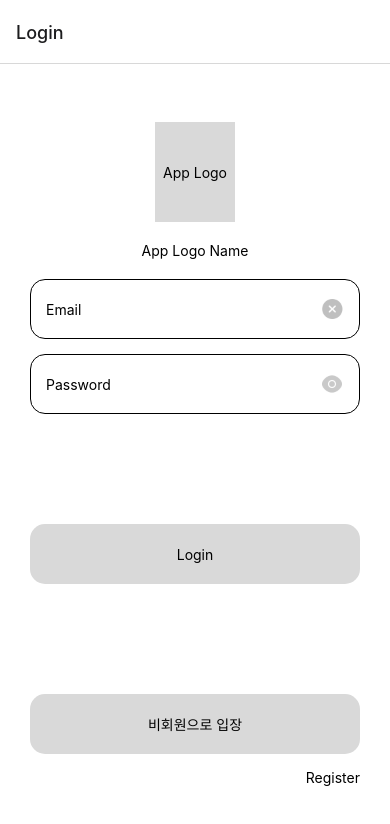
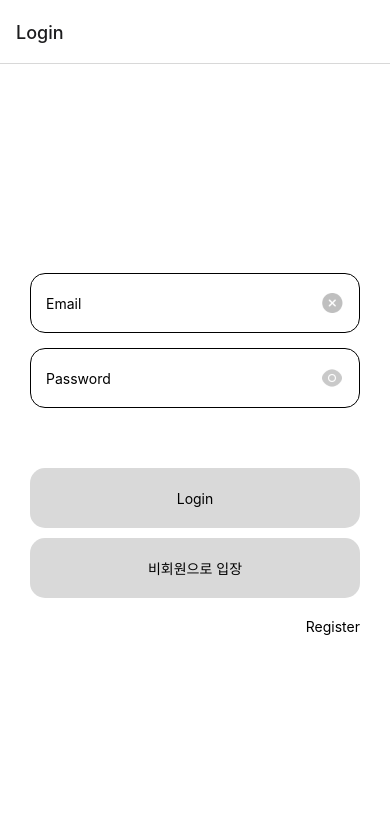
Before and after one commit to Jvelopproject/TransferCommunityApp, a React Native app: screen /Login in a window 390 px wide. Shown: the top 824 px of the page. Built offline with nearby package versions, Linux system fonts and the light colour scheme.

Commit message:
레이아웃 수정

```diff
--- a/src/navigations/Tabs.tsx
+++ b/src/navigations/Tabs.tsx
@@ -17,7 +17,7 @@ export const Tabs = () => {
         options={{
           headerShown: false,
           tabBarLabel: "스케줄링",
-          tabBarIcon: ({ focused, color }) => {
+          tabBarIcon: ({ color }) => {
             return (
               <Image
                 source={require("../public/images/Tabs/calendar.png")}
@@ -29,6 +29,7 @@ export const Tabs = () => {
               />
             );
           },
+          tabBarActiveTintColor: "black",
         }}
       />
       <Tab.Screen
@@ -37,7 +38,7 @@ export const Tabs = () => {
         options={{
           headerShown: false,
           tabBarLabel: "게시판",
-          tabBarIcon: ({ focused, color }) => {
+          tabBarIcon: ({ color }) => {
             return (
               <Image
                 source={require("../public/images/Tabs/house.png")}
@@ -49,6 +50,7 @@ export const Tabs = () => {
               />
             );
           },
+          tabBarActiveTintColor: "black",
         }}
       />
       <Tab.Screen
@@ -57,7 +59,7 @@ export const Tabs = () => {
         options={{
           headerShown: false,
           tabBarLabel: "채팅",
-          tabBarIcon: ({ focused, color }) => {
+          tabBarIcon: ({ color }) => {
             return (
               <Image
                 source={require("../public/images/Tabs/messenger.png")}
@@ -69,6 +71,7 @@ export const Tabs = () => {
               />
             );
           },
+          tabBarActiveTintColor: "black",
         }}
       />
       <Tab.Screen
@@ -77,7 +80,7 @@ export const Tabs = () => {
         options={{
           headerShown: false,
           tabBarLabel: "리스트",
-          tabBarIcon: ({ focused, color }) => {
+          tabBarIcon: ({ color }) => {
             return (
               <Image
                 source={require("../public/images/Tabs/list.png")}
@@ -89,6 +92,7 @@ export const Tabs = () => {
               />
             );
           },
+          tabBarActiveTintColor: "black",
         }}
       />
     </Tab.Navigator>
--- a/src/screens/ChatListScreen.tsx
+++ b/src/screens/ChatListScreen.tsx
@@ -3,7 +3,14 @@ import { Text, View } from "react-native";
 
 const ChatListScreen = () => {
   return (
-    <View style={{ flex: 1, justifyContent: "center", alignItems: "center" }}>
+    <View
+      style={{
+        flex: 1,
+        justifyContent: "center",
+        alignItems: "center",
+        backgroundColor: "white",
+      }}
+    >
       <Text>ChatListScreen</Text>
     </View>
   );
--- a/src/screens/CommentScreen.tsx
+++ b/src/screens/CommentScreen.tsx
@@ -9,7 +9,14 @@ const CommentScreen = () => {
 
   //Views
   return (
-    <View style={{ flex: 1, justifyContent: "center", alignItems: "center" }}>
+    <View
+      style={{
+        flex: 1,
+        justifyContent: "center",
+        alignItems: "center",
+        backgroundColor: "white",
+      }}
+    >
       <Text>CommentScreen</Text>
     </View>
   );
--- a/src/screens/LoginScreen.tsx
+++ b/src/screens/LoginScreen.tsx
@@ -1,7 +1,7 @@
 import { useNavigation } from "@react-navigation/native";
 import { NativeStackNavigationProp } from "@react-navigation/native-stack/lib/typescript/src/types";
 import axios from "axios";
-import React, { useRef, useState } from "react";
+import { useRef, useState } from "react";
 import {
   Image,
   StyleSheet,
@@ -13,7 +13,8 @@ import {
 
 const LoginScreen = () => {
   // Logics
-  const navigation = useNavigation<NativeStackNavigationProp<ROOT_NAVIGATION>>();
+  const navigation =
+    useNavigation<NativeStackNavigationProp<ROOT_NAVIGATION>>();
 
   const [email, setEmail] = useState("");
   const [pwd, setPwd] = useState("");
@@ -37,14 +38,37 @@ const LoginScreen = () => {
 
   // Views
   return (
-    <View style={styles.container}>
-      <View style={styles.appLogo}>
-        <Text>App Logo</Text>
-      </View>
-      <View style={styles.appLogoTitle}>
-        <Text>App Logo Name</Text>
-      </View>
-      <View style={styles.emailTextInputWrapper}>
+    // 전체 레이아웃
+    <View
+      style={{
+        flex: 1,
+        justifyContent: "center",
+        alignItems: "center",
+        backgroundColor: "white",
+        paddingHorizontal: 30,
+      }}
+    >
+      {/* 텍스트 인풋 레이아웃 */}
+      <View
+        style={{
+          justifyContent: "center",
+          alignItems: "center",
+          width: "100%",
+          marginBottom: 30
+        }}
+      >
+        <View
+          style={{
+            flexDirection: "row",
+            justifyContent: "space-between",
+            alignItems: "center",
+            width: "100%",
+            height: 60,
+            borderWidth: 1,
+            borderRadius: 15,
+            padding: 15,
+          }}
+        >
           <TextInput
             placeholder="Email"
             onChangeText={(text) => setEmail(text)}
@@ -52,6 +76,7 @@ const LoginScreen = () => {
             onSubmitEditing={handleEmailSubmit}
             returnKeyType="next"
           />
+
           <TouchableOpacity onPress={() => setEmail("")}>
             <Image
               source={require("../public/images/Auth/closecircle.png")}
@@ -60,7 +85,19 @@ const LoginScreen = () => {
           </TouchableOpacity>
         </View>
 
-      <View style={styles.pwdTextInputWrapper}>
+        <View
+          style={{
+            flexDirection: "row",
+            justifyContent: "space-between",
+            alignItems: "center",
+            width: "100%",
+            height: 60,
+            borderWidth: 1,
+            marginTop: 15,
+            borderRadius: 15,
+            padding: 15,
+          }}
+        >
           <TextInput
             placeholder="Password"
             onChangeText={(text) => setPwd(text)}
@@ -70,6 +107,7 @@ const LoginScreen = () => {
             onSubmitEditing={Login}
             returnKeyType="done"
           />
+
           {visible ? (
             <TouchableOpacity onPress={() => setVisible(!visible)}>
               <Image
@@ -86,23 +124,59 @@ const LoginScreen = () => {
             </TouchableOpacity>
           )}
         </View>
+      </View>
 
-      <View style={styles.loginButton}>
+      {/* 버튼 레이아웃 */}
+      <View
+        style={{
+          justifyContent: "center",
+          alignItems: "center",
+          width: "100%",
+          marginTop: 30,
+        }}
+      >
+        <View
+          style={{
+            justifyContent: "center",
+            alignItems: "center",
+            width: "100%",
+            height: 60,
+            backgroundColor: "#D9D9D9",
+            borderRadius: 15,
+            marginBottom: 5,
+          }}
+        >
           <TouchableOpacity>
             <Text>Login</Text>
           </TouchableOpacity>
         </View>
-      <View style={styles.loginButton}>
+
+        <View
+          style={{
+            justifyContent: "center",
+            alignItems: "center",
+            width: "100%",
+            height: 60,
+            backgroundColor: "#D9D9D9",
+            borderRadius: 15,
+            marginTop: 5,
+          }}
+        >
           <TouchableOpacity onPress={() => navigation.navigate("Tabs")}>
             <Text>비회원으로 입장</Text>
           </TouchableOpacity>
         </View>
+      </View>
+
+      {/* 회원가입 버튼 레이아웃 */}
+      <View style={{ display: "flex", alignSelf: "flex-end", marginTop: 5 }}>
         <TouchableOpacity
           style={styles.registerButton}
           onPress={() => navigation.navigate("Register")}
         >
           <Text>Register</Text>
         </TouchableOpacity>
+      </View>
     </View>
   );
 };
--- a/src/screens/ScheduleScreen.tsx
+++ b/src/screens/ScheduleScreen.tsx
@@ -3,7 +3,14 @@ import { Text, View } from "react-native";
 
 const ScheduleScreen = () => {
   return (
-    <View style={{ flex: 1, justifyContent: "center", alignItems: "center" }}>
+    <View
+      style={{
+        flex: 1,
+        justifyContent: "center",
+        alignItems: "center",
+        backgroundColor: "white",
+      }}
+    >
       <Text>ScheduleScreen</Text>
     </View>
   );
--- a/src/screens/SummaryScreen.tsx
+++ b/src/screens/SummaryScreen.tsx
@@ -3,7 +3,14 @@ import { Text, View } from "react-native";
 
 const SummaryScreen = () => {
   return (
-    <View style={{ flex: 1, justifyContent: "center", alignItems: "center" }}>
+    <View
+      style={{
+        flex: 1,
+        justifyContent: "center",
+        alignItems: "center",
+        backgroundColor: "white",
+      }}
+    >
       <Text>SummaryScreen</Text>
     </View>
   );
```
Lines whose indentation alone changed are shown as unchanged.
